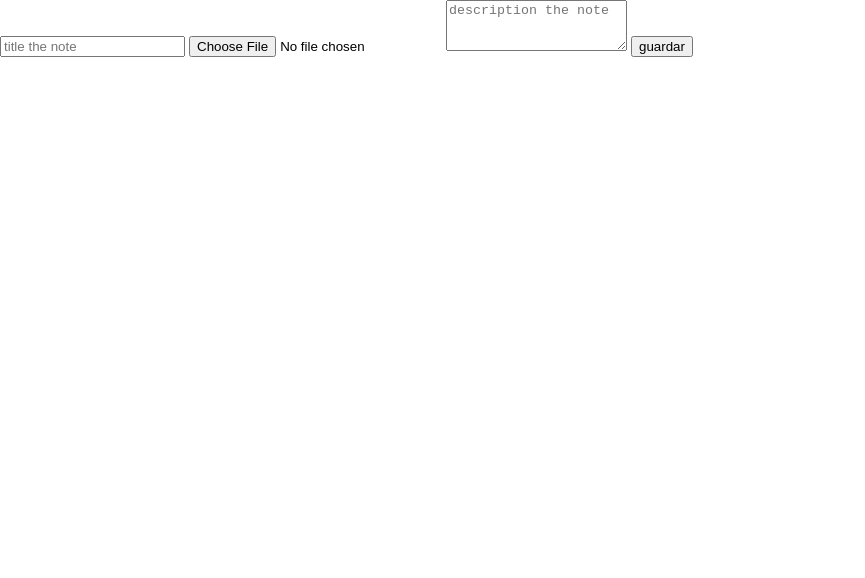
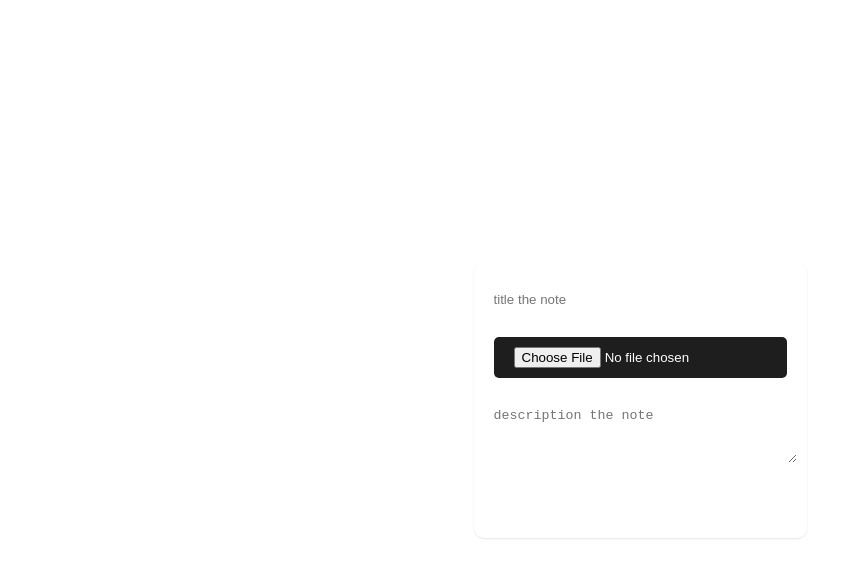
Before and after one commit to castrogarciajs/NET, a SvelteKit app: page /form in a window 1280 px wide. Shown: the top 578 px of the page, without its empty margins (0-865 px from the left). Built offline with nearby package versions, Linux system fonts and the light colour scheme; no server answers.

Commit message:
estilos a formulario y card --ini

```diff
--- a/src/routes/form/+page.svelte
+++ b/src/routes/form/+page.svelte
@@ -90,7 +90,7 @@
   <div class="container-form">
     <form on:submit={handleSubmit} bind:this={form}>
       <input type="text" placeholder="title the note" bind:this={title} />
-      <input type="file" bind:this={image} required />
+      <input type="file" bind:this={image} />
       <textarea
         placeholder="description the note"
         bind:this={description}
@@ -102,4 +102,75 @@
 </section>
 
 <style>
+  .form-container-section {
+    display: flex;
+    flex-direction: column;
+    align-items: center;
+    justify-content: center;
+    min-height: 100vh;
+    background-color: var(--color-bg);
+  }
+
+  .container-form {
+    background-color: white;
+    box-shadow: 0 1px 2px rgba(0, 0, 0, 0.1);
+    padding: 20px;
+    border-radius: 10px;
+  }
+
+  form {
+    display: flex;
+    flex-direction: column;
+    align-items: center;
+  }
+
+  input[type="text"],
+  textarea {
+    width: 100%;
+    padding: 10px;
+    margin-bottom: 20px;
+    border-radius: 5px;
+    border: none;
+    background-color: var(--color-line);
+    color: var(--color-principle);
+  }
+
+  input[type="text"]:focus,
+  textarea:focus {
+    outline: none;
+    box-shadow: 0 0 0 2px var(--color-principle);
+  }
+
+  input[type="file"] {
+    display: none;
+  }
+
+  input[type="file"] {
+    display: inline-block;
+    margin-bottom: 20px;
+    padding: 10px 20px;
+    border-radius: 5px;
+    background-color: var(--color-principle);
+    color: white;
+    cursor: pointer;
+    transition: background-color 0.3s ease;
+  }
+
+  input[type="file"] {
+    background-color: #1e1e1e;
+  }
+
+  button[type="submit"] {
+    padding: 10px 20px;
+    border-radius: 5px;
+    background-color: var(--color-principle);
+    color: white;
+    border: none;
+    cursor: pointer;
+    transition: background-color 0.3s ease;
+  }
+
+  button[type="submit"]:hover {
+    background-color: #1e1e1e;
+  }
 </style>
```
Also changed, not shown: src/components/Card.svelte (+83 -0 lines), src/routes/blog/+page.svelte (+8 -1 lines).
